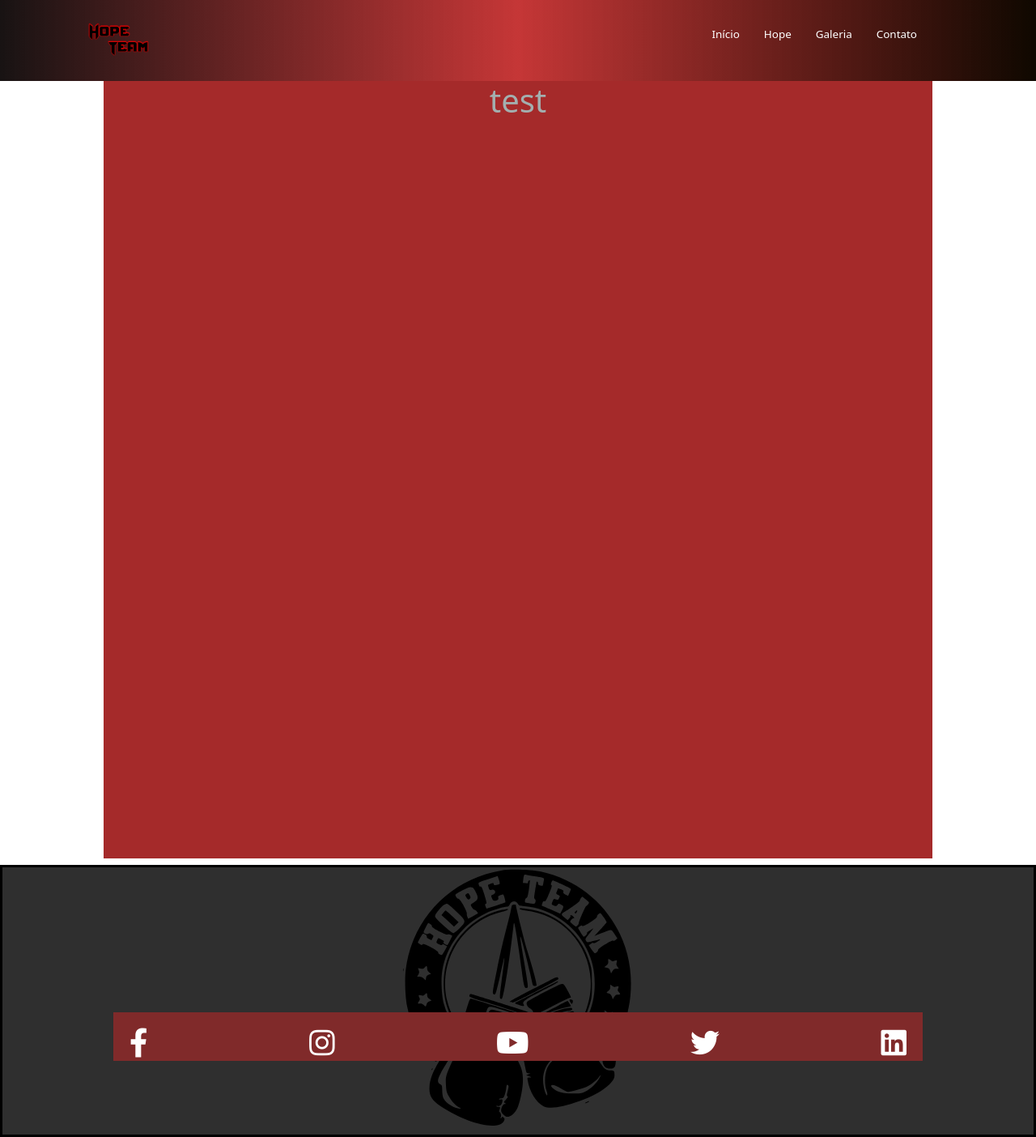
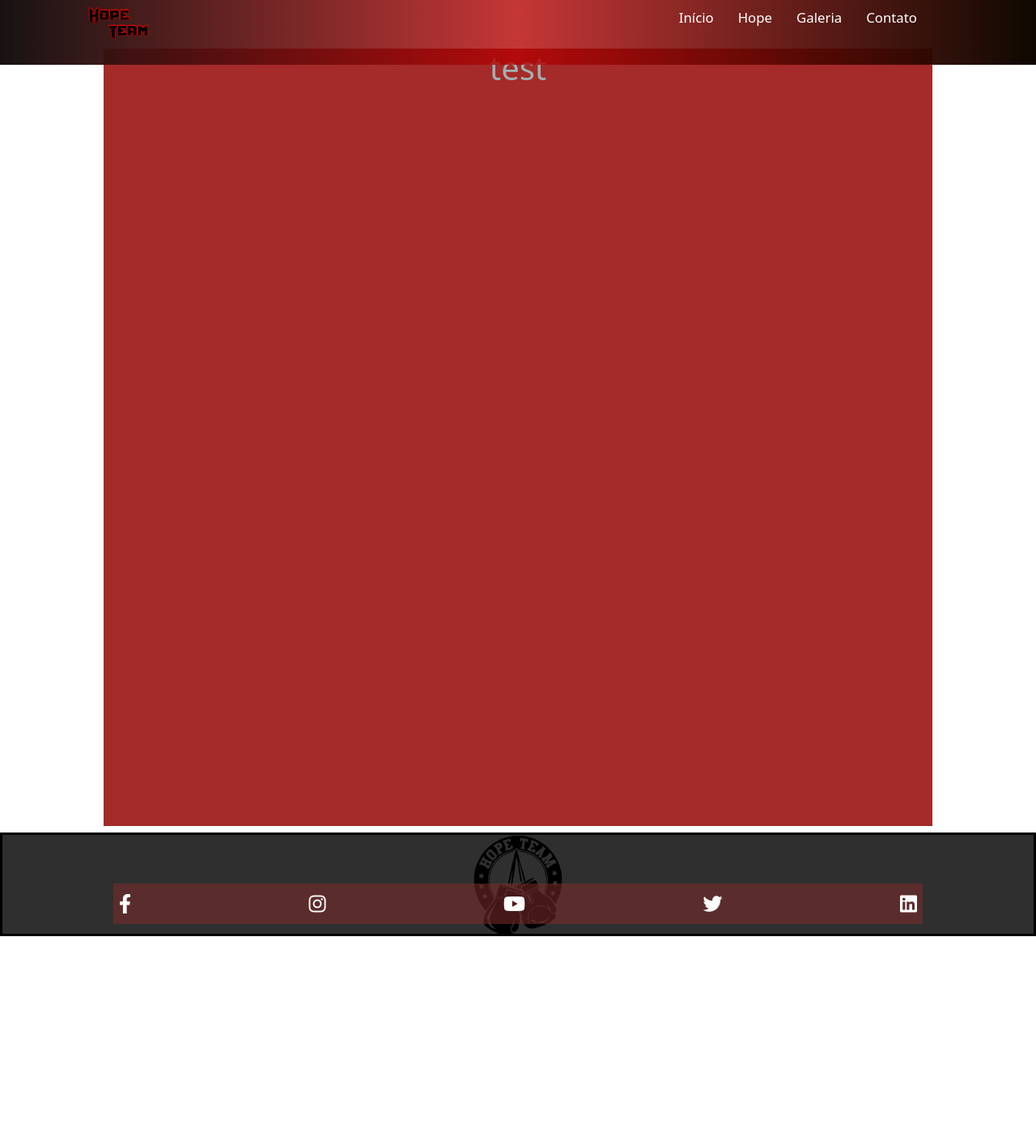
Before and after one commit to brenoMatias/hopeteam, a React (Create React App) app: page /sobre in a window 1280 px wide. Shown: the whole page at 81% size. After the commit the page ends 1156 px from the top, so only its background shows below. Built offline with nearby package versions, Linux system fonts and the light colour scheme.

Commit message:
updating style and etc

```diff
--- a/src/App.css
+++ b/src/App.css
@@ -9,6 +9,10 @@ body {
 .carousel-control-next {
   display: flex;
   margin-top: 0px;
+}
+
+.carousel {
+  margin-top: 21px;
 }
 
 .cards2 {
@@ -24,6 +28,14 @@ body {
 @media only screen and (max-width:1000px) {
   .menu-icon {
     margin-right: 20px;
+  }
+
+  .carousel {
+    margin-top: 20px;
+  }
+
+  .navbar-logo{
+    margin-top: 30px;
   }
 }
 
--- a/src/components/Footer.css
+++ b/src/components/Footer.css
@@ -8,8 +8,8 @@
   flex-direction: column;
   justify-content: center;
   align-items: center;
-  height: 21em;
-  background-size: 18em;
+  height: 8em;
+  background-size: 7em;
   margin-top: 8px;
   border: 3px solid black;
 }
@@ -127,16 +127,15 @@
 }
 
 .social-media-wrap .social-icons  {
-  background-color: rgb(128, 42, 42);
+  background-color: rgba(128, 42, 42, 0.548);
   display: flex;
   width: 100%;
-  padding-right: 20px;
-  padding-left: 20px;
-  padding-top: 20px;
+  padding: 7px 7px 7px 7px;
+  margin-top: -40px;
 }
 
 i {
-  font-size: 1.5em;
+  font-size: 1.em;
 }
 
 @media only screen and (max-width:1000px) {
--- a/src/components/NavBar.css
+++ b/src/components/NavBar.css
@@ -1,9 +1,10 @@
 .navbar {
-  height: 100px;
+  margin-top: 0px;
+  height: 2.5em;
   display: flex;
   justify-content: center;
   align-items: center;
-  font-size: 1.2rem;
+  font-size: 1.5rem;
   position: sticky;
   top: 0;
   z-index: 999;
--- a/src/components/galery/Galery.css
+++ b/src/components/galery/Galery.css
@@ -66,13 +66,13 @@
 
 .galeryBody {
   /* background-color: rgb(17, 0, 255); */
-  min-height: 1000px;
+  min-height: 500px;
+  margin-top: 30px;
 }
 
 
-
 .showButton .btn {
-  background-color: #dceed7;
+  background-color: #79d460;
   width: 100%;
 }
 
@@ -84,3 +84,9 @@
     width: 100vw;
   }
 }
+
+.showB img {
+  height: 2em;
+  margin-top: -65px;
+  color: black;
+}
--- a/src/components/galery/Galery.js
+++ b/src/components/galery/Galery.js
@@ -3,7 +3,7 @@ import Comp1 from "./Photos";
 import Comp2 from "./Videos";
 import Footer from '../Footer';
 import './Galery.css';
-// import  {arrowDown1} from './arrowDown.gif';
+import  arrowDown1 from './arrowDown1.gif';
 
 
 
@@ -35,12 +35,14 @@ export class Galery extends Component {
         const { showHideComp1, showHideComp2 } = this.state;
         return (
             <div className="galeryBody">
+
             <div className="showButton">
-                <div>
+                <div className="showB">
                     <button className="btn btn-info" onClick={() => this.hideComponent("showHideComp1")}>
                         Fotos
+              </button>
+              <img clasName="arrow-icon" src={arrowDown1}></img>
 
-              </button>
               {showHideComp1 && <Comp1 />}
               </div>
 
--- a/src/components/galery/Photos.js
+++ b/src/components/galery/Photos.js
@@ -36,8 +36,8 @@ function Photos() {
       <div>
 
       <ReactPaginate
-        previousLabel={"Previous"}
-        nextLabel={"Next"}
+        previousLabel={"Anterior"}
+        nextLabel={"Próximo"}
         pageCount={pageCount}
         onPageChange={changePage}
         containerClassName={"paginationBttns"}
```
Also changed, not shown: src/components/galery/arrowDown1.gif (renamed from src/components/galery/arrowDown.gif).
